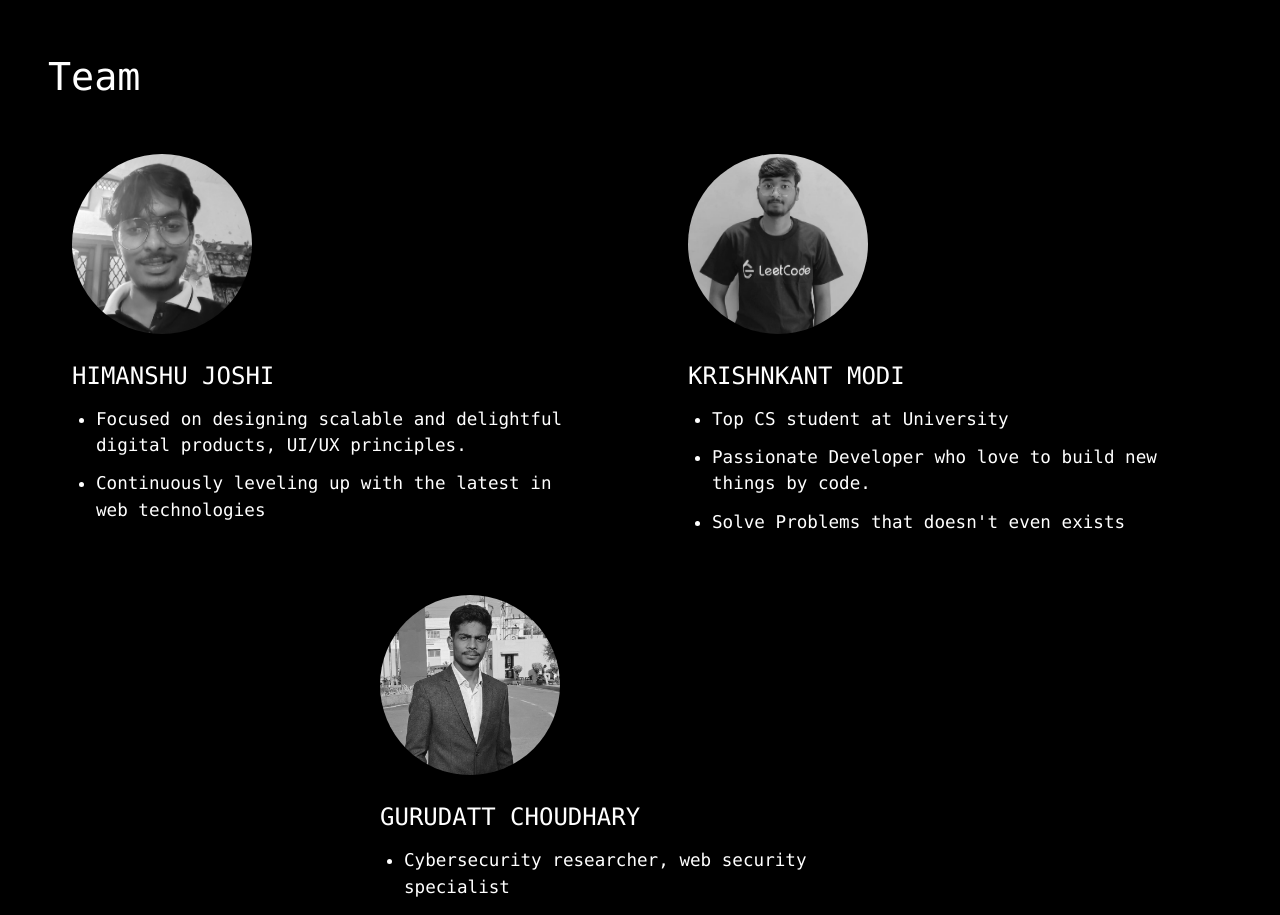
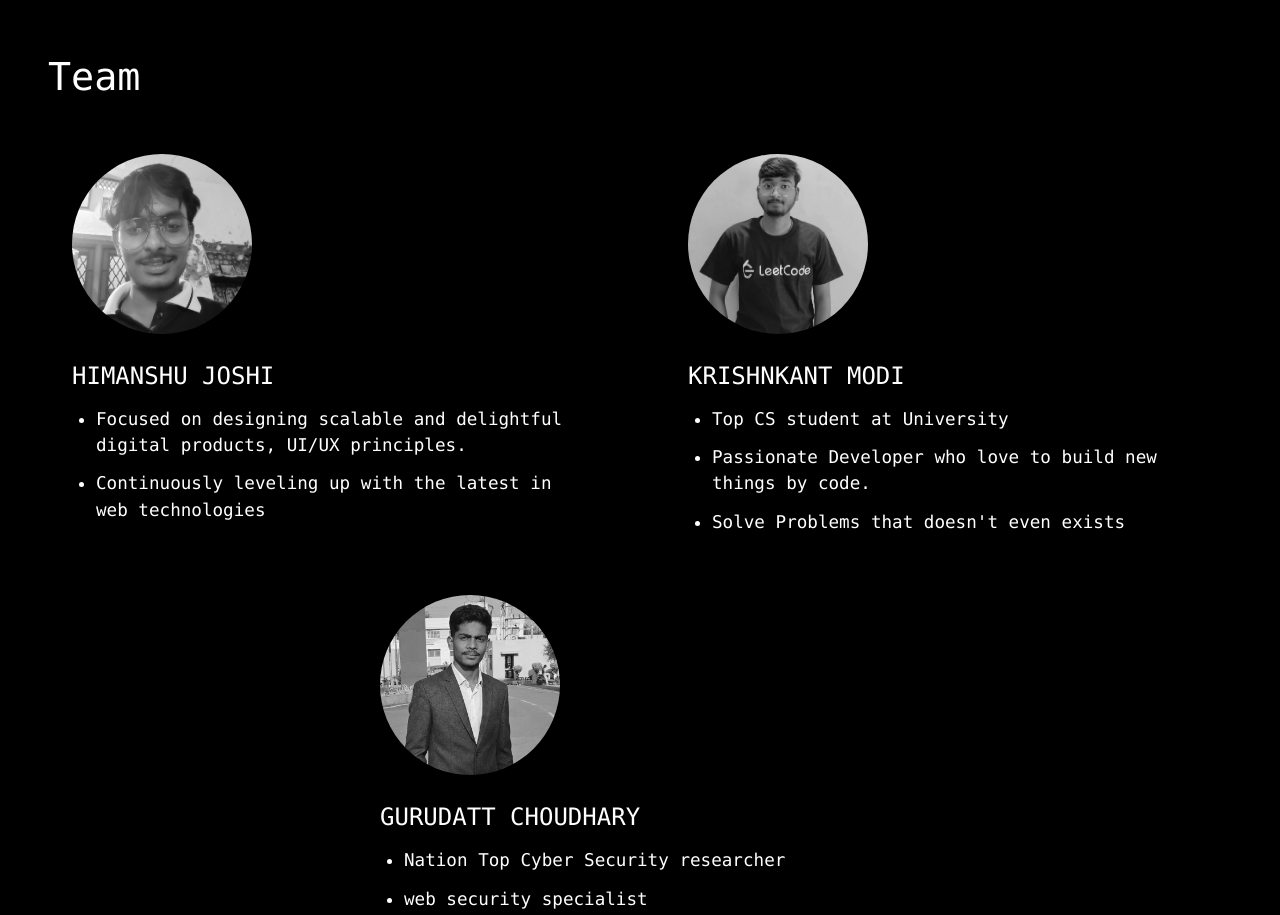
Before and after one commit to himanshujoshi0310/ATS_checker, a React (Vite) app: page /team in a window 1280 px wide. Shown: the top 915 px of the page. Built offline with nearby package versions, Linux system fonts and the light colour scheme.

Commit message:
Update Team.tsx

```diff
--- a/components/Team.tsx
+++ b/components/Team.tsx
@@ -57,9 +57,9 @@ const Team: React.FC = () => {
               name: 'Gurudatt Choudhary',
               link: 'https://www.linkedin.com/in/gurudatt-choudhary',
               points: [
-                'Cybersecurity researcher, web security specialist',
-                'Ethical hacker & Nation Top Security Researcher',
-                'CTF creator and & Player '
+                'Nation Top Cyber Security researcher',
+                'web security specialist',
+                'CTF creator & Player '
               ]
             }
           ].map((member, i) => (
```
